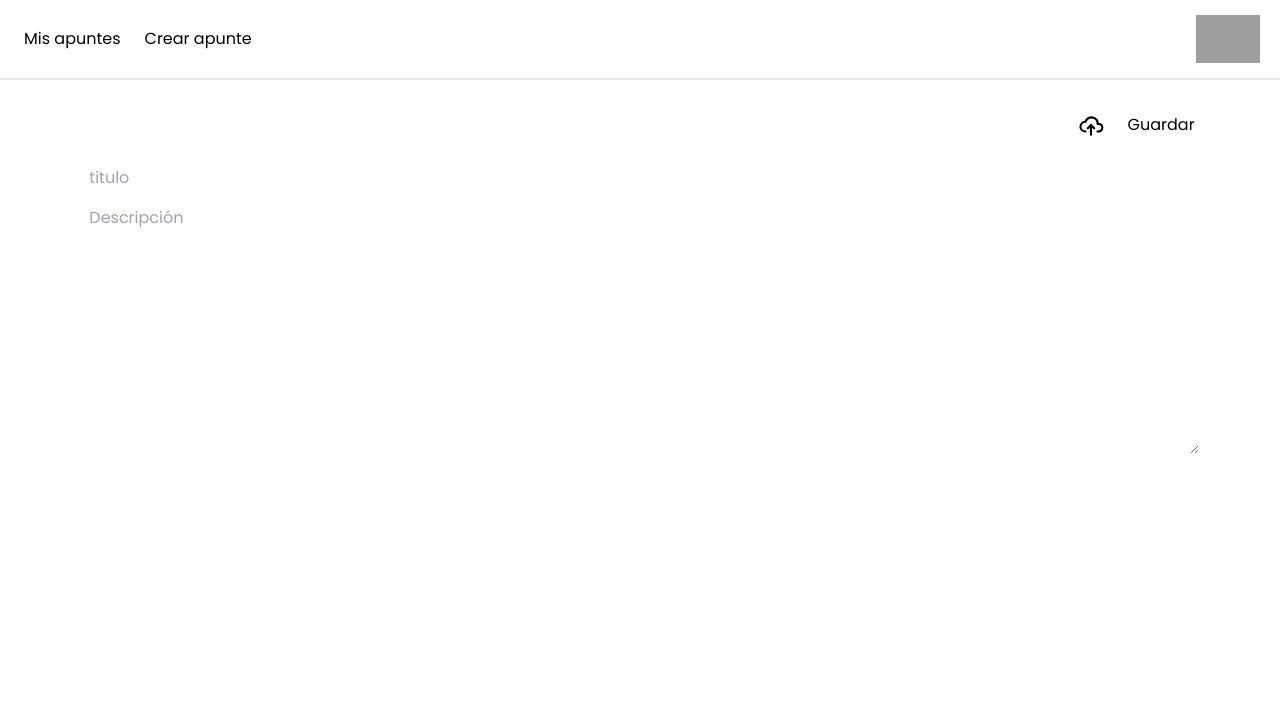
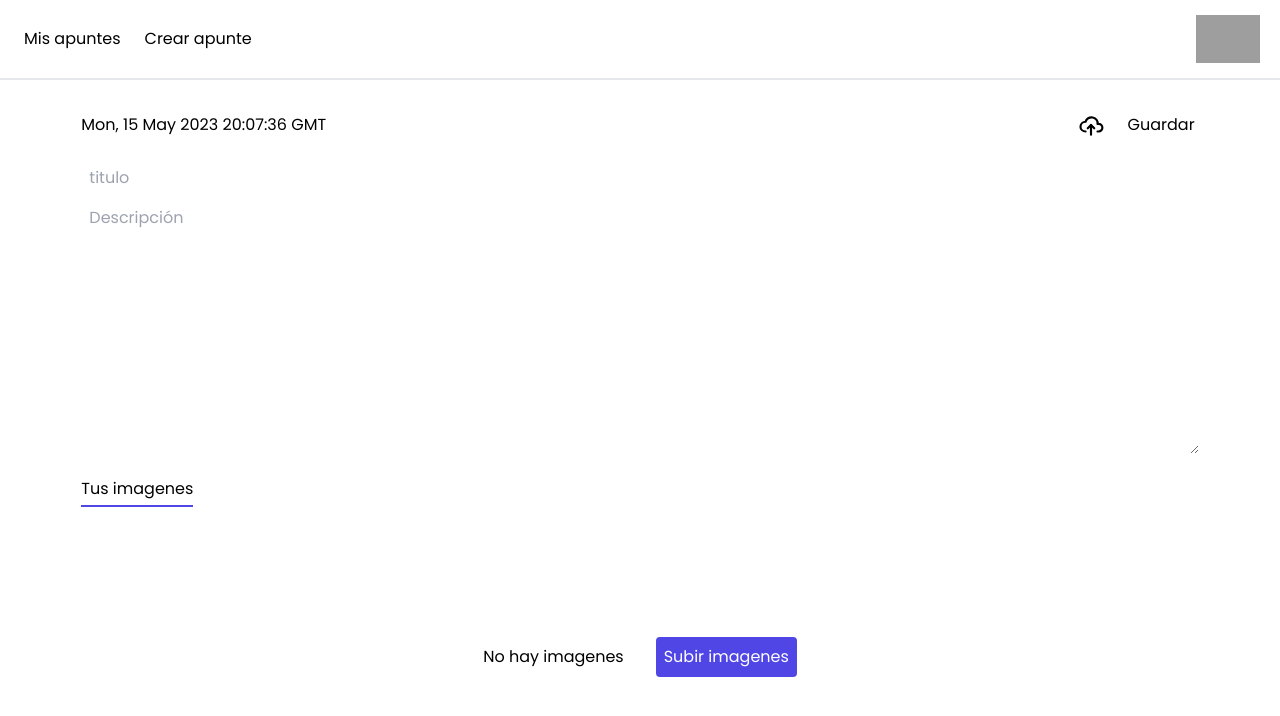
Before and after one commit to Davidgraja/Journal-app, a React (Vite) app: page / in a window 1280 px wide. Shown: the top 716 px of the page. Built offline with nearby package versions, Linux system fonts and the light colour scheme; grey boxes are pictures that could not be loaded.

Commit message:
finalizacion de la maquetacion de la pagina para añadir apuntes

```diff
--- /dev/null
+++ b/src/Journal/components/Images.jsx
@@ -0,0 +1,20 @@
+export const Images = ({ urls = [] }) => {
+    return (
+
+        <figure className=" mt-4 p-3  w-full  min-h-[300px] grid justify-evenly gap-2  grid-cols-personalized ">
+
+                    {
+                        urls.map( image => (
+                            <a key={image} href={image} title="Abrir en una pestaña nueva" target="_blank" rel="noreferrer" >
+                                <img
+                                    className=" rounded-md  hover:border "
+                                    src={image}
+                                    alt="fotos del usuario"
+                                />
+                            </a>
+                        ))
+                    }
+
+        </figure>
+    )
+}
--- /dev/null
+++ b/src/Journal/components/UploadImages.jsx
@@ -0,0 +1,16 @@
+import { useRef } from "react"
+
+export const UploadImages = () => {
+    const fileInputRef = useRef()
+
+    return (
+        <div className="min-h-[300px] flex  justify-center items-center gap-x-8">
+
+            <input className=" hidden" type="file" ref={fileInputRef}/>
+            <p className="inline-bloxk">No hay imagenes</p>
+            <button className=" p-1 md:p-2 bg-indigo-600 text-white rounded hover:bg-indigo-500"  onClick={()=> fileInputRef.current.click()}> Subir imagenes</button>
+
+        </div>
+    )
+
+}
--- a/src/Journal/components/index.js
+++ b/src/Journal/components/index.js
@@ -1,3 +1,5 @@
 export * from './Navbar';
 export * from './SubNav';
 export * from './Li';
+export * from './Images';
+export * from './UploadImages';
--- a/src/Journal/pages/AddNotes.jsx
+++ b/src/Journal/pages/AddNotes.jsx
@@ -1,32 +1,52 @@
 import { useRef } from "react"
 
 import { IconCloudUpload } from '@tabler/icons-react';
+import { Images, UploadImages } from "../components";
 
 export const AddNotes = () => {
     const fileInputRef = useRef();
+    const note = new Date().toUTCString()
+    const imagesUrl = [];
 
     return (
-        <section className=" p-5  xl:w-11/12 xl:mx-auto 2xl:w-8/12">
-            <div className="p-2 flex gap-x-4 justify-end">
-                <input className=" hidden" type="file" ref={fileInputRef}/>
+        <section className=" p-5   xl:w-11/12 xl:mx-auto 2xl:w-8/12">
+            <div className="p-2 flex gap-x-2 justify-between items-center">
 
-                <span title="Subir imagen">
-                    <IconCloudUpload  className=' rounded p-1 hover:cursor-pointer hover:bg-indigo-600 hover:text-white' size={'34px'} />
-                </span>
+                <p>{ note }</p>
 
-                <button className="p-1 rounded hover:bg-indigo-600 hover:text-white">Guardar</button>
+                <section  className="flex justify-between gap-x-4 ">
+
+                    <input className=" hidden" type="file" ref={fileInputRef}/>
+
+                    <span title="Subir imagen">
+                        <IconCloudUpload  className=' rounded p-1 hover:cursor-pointer hover:bg-indigo-600 hover:text-white' size={'34px'} />
+                    </span>
+
+                    <button className="p-1 rounded hover:bg-indigo-600 hover:text-white" >Guardar</button>
+
+
+                </section>
+
             </div>
 
-            <form className="  xl:p-2">
+            <form className=" xl:p-2">
 
-                <input className="w-full p-2 outline-none focus:border-b focus:border-b-indigo-600" type="text" placeholder="titulo" />
+                <input className="w-full p-2 font-bold outline-none focus:border-b focus:border-b-indigo-600 placeholder:font-normal" type="text" placeholder="titulo" />
 
-                <textarea className='w-full min-h-[200px] p-2 outline-none focus:border-b focus:border-b-indigo-600' name="description" id="description" cols="30" rows="10"  placeholder="Descripción"></textarea>
+                <textarea className='w-full min-h-[200px] p-2 outline-none focus:border-b focus:border-b-indigo-600' name="description" id="description" cols="30" rows="10"  placeholder="Descripción"  ></textarea>
+
             </form>
 
-            {/* <section className=" w-full bg-red-700 min-h-[300px]">
-                <p> fotos</p>
-            </section> */}
+            <section className="p-2">
+
+                <h1 className=" border-b-2 border-indigo-600  inline-block pb-1" >Tus imagenes</h1>
+
+                {
+                    imagesUrl.length == 0 ?  <UploadImages/> : <Images urls={ imagesUrl }/>
+                }
+
+            </section>
+
         </section>
     )
 }
--- a/tailwind.config.js
+++ b/tailwind.config.js
@@ -8,6 +8,13 @@ export default {
     extend: {
       fontFamily:{
         Poppins :['Poppins', 'sans-serif']
+      },
+      gridTemplateColumns: {
+        'personalized' : 'repeat(3, minmax(80px , 300px))'
+      },
+
+      gridAutoColumns: {
+        'prueba' : '200px'
       }
     },
   },
```
